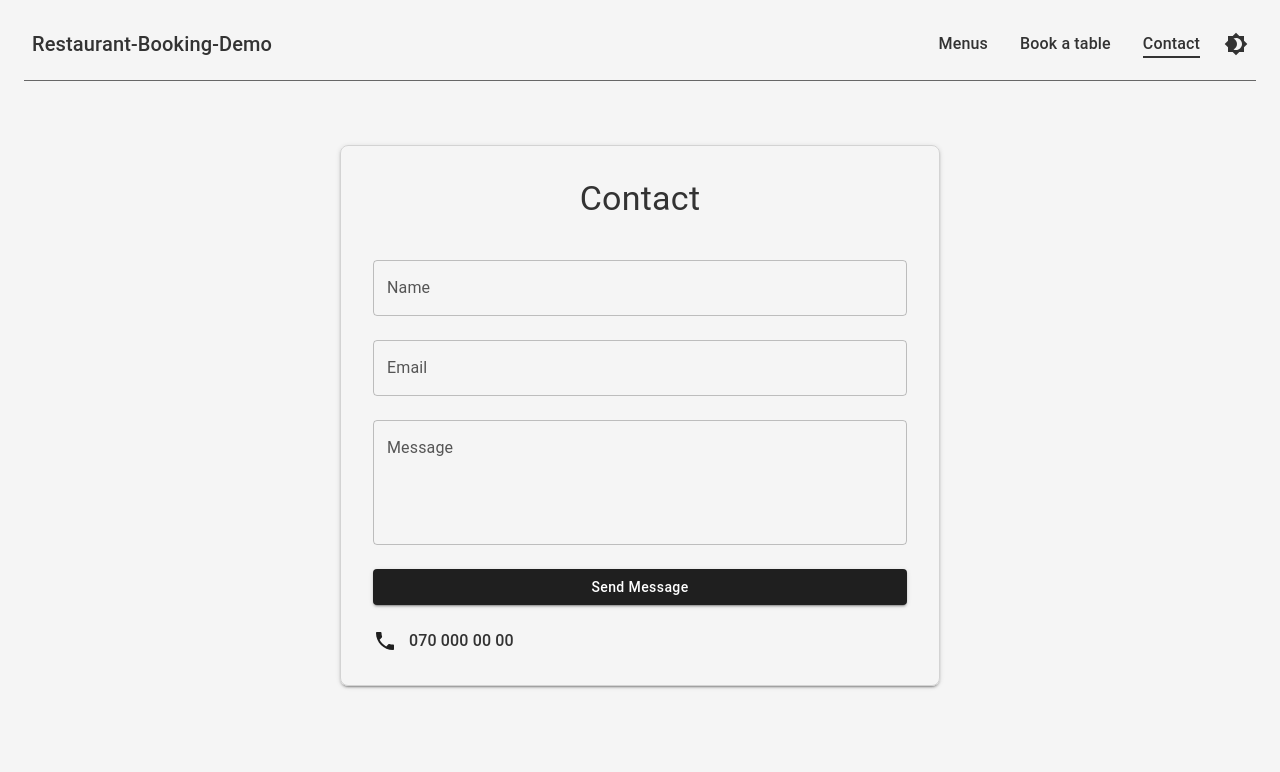
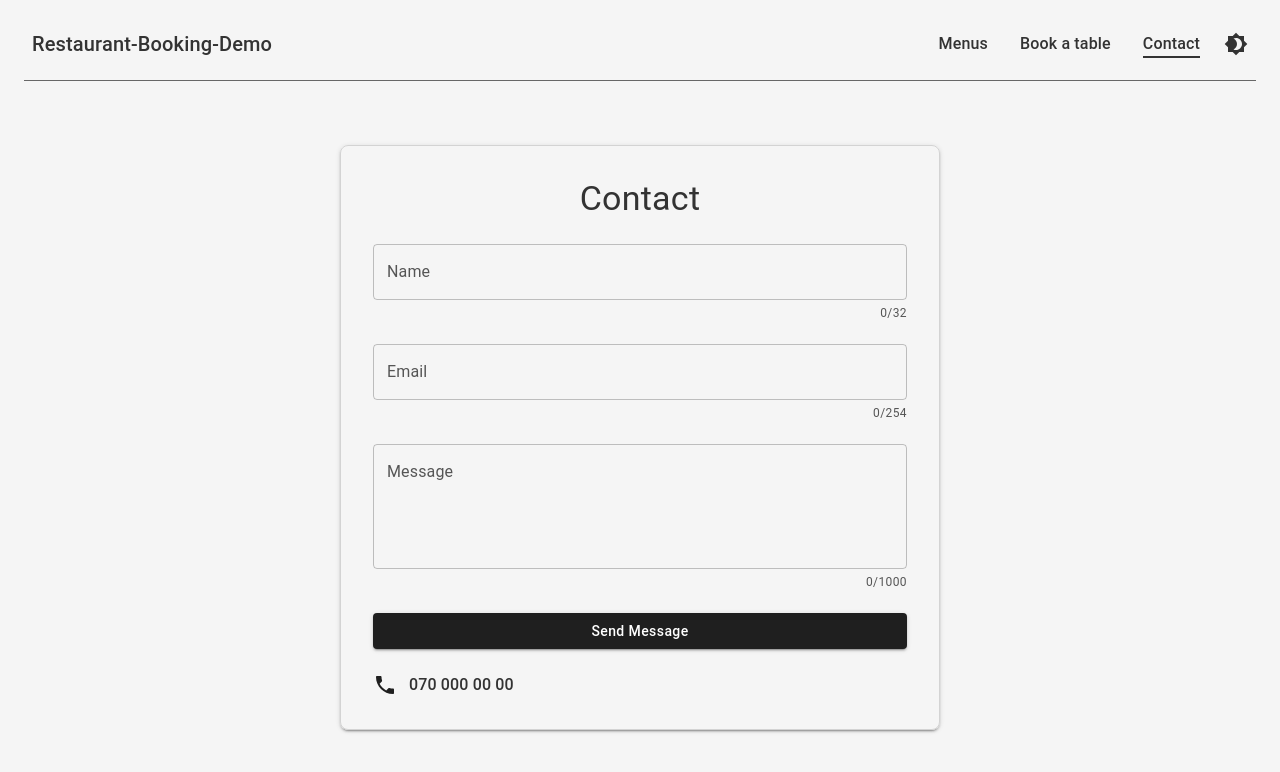
Before and after one commit to AlbinNils98/restaurant-booking-demo, a React (Vite) app in the folder app/: page /contact in a window 1280 px wide. Shown: the top 772 px of the page. Built offline with nearby package versions, Linux system fonts and the light colour scheme; no server answers.

Commit message:
Added mutation call to contact page form
Made some additional styling and error handling.

```diff
--- a/app/src/context/Toast.tsx
+++ b/app/src/context/Toast.tsx
@@ -23,11 +23,26 @@ export function ToastProvider({ children }: { children: ReactNode }) {
       {children}
       <Snackbar
         open={open}
-        autoHideDuration={3000}
+        autoHideDuration={5000}
         onClose={() => setOpen(false)}
         anchorOrigin={{ vertical: "bottom", horizontal: "center" }}
+        sx={{
+          "& .MuiPaper-root": {
+            minWidth: 450,
+            fontSize: "1.2rem",
+            padding: "16px 24px",
+            borderRadius: "12px",
+            boxShadow: "0px 6px 16px rgba(0,0,0,0.2)",
+          },
+        }}
       >
-        <Alert severity={severity} onClose={() => setOpen(false)} sx={{ width: "100%" }}>
+        <Alert
+          severity={severity}
+          onClose={() => setOpen(false)}
+          sx={{
+            fontSize: "1.2rem",
+            padding: "12px 16px",
+          }}>
           {message}
         </Alert>
       </Snackbar>
--- a/app/src/generated/graphql.tsx
+++ b/app/src/generated/graphql.tsx
@@ -53,6 +53,7 @@ export type Mutation = {
   removeMenuItem: Scalars['Boolean']['output'];
   removeReservation: Scalars['Boolean']['output'];
   removeTable: Table;
+  sendContactEmail: Scalars['Boolean']['output'];
   signIn: AuthRes;
   signOut: AuthRes;
   undoTableRemoval: Table;
@@ -120,6 +121,13 @@ export type MutationRemoveReservationArgs = {
 
 export type MutationRemoveTableArgs = {
   tableId: Scalars['ObjectId']['input'];
+};
+
+
+export type MutationSendContactEmailArgs = {
+  email: Scalars['String']['input'];
+  message: Scalars['String']['input'];
+  name: Scalars['String']['input'];
 };
 
 
@@ -358,6 +366,15 @@ export type SignOutMutationVariables = Exact<{ [key: string]: never; }>;
 
 export type SignOutMutation = { __typename?: 'Mutation', signOut: { __typename?: 'authRes', success: boolean } };
 
+export type SendContactEmailMutationVariables = Exact<{
+  name: Scalars['String']['input'];
+  email: Scalars['String']['input'];
+  message: Scalars['String']['input'];
+}>;
+
+
+export type SendContactEmailMutation = { __typename?: 'Mutation', sendContactEmail: boolean };
+
 export type AddReservationMutationVariables = Exact<{
   restaurantId: Scalars['ObjectId']['input'];
   firstName: Scalars['String']['input'];
@@ -595,6 +612,39 @@ export function useSignOutMutation(baseOptions?: Apollo.MutationHookOptions<Sign
 export type SignOutMutationHookResult = ReturnType<typeof useSignOutMutation>;
 export type SignOutMutationResult = Apollo.MutationResult<SignOutMutation>;
 export type SignOutMutationOptions = Apollo.BaseMutationOptions<SignOutMutation, SignOutMutationVariables>;
+export const SendContactEmailDocument = gql`
+    mutation sendContactEmail($name: String!, $email: String!, $message: String!) {
+  sendContactEmail(name: $name, email: $email, message: $message)
+}
+    `;
+export type SendContactEmailMutationFn = Apollo.MutationFunction<SendContactEmailMutation, SendContactEmailMutationVariables>;
+
+/**
+ * __useSendContactEmailMutation__
+ *
+ * To run a mutation, you first call `useSendContactEmailMutation` within a React component and pass it any options that fit your needs.
+ * When your component renders, `useSendContactEmailMutation` returns a tuple that includes:
+ * - A mutate function that you can call at any time to execute the mutation
+ * - An object with fields that represent the current status of the mutation's execution
+ *
+ * @param baseOptions options that will be passed into the mutation, supported options are listed on: https://www.apollographql.com/docs/react/api/react-hooks/#options-2;
+ *
+ * @example
+ * const [sendContactEmailMutation, { data, loading, error }] = useSendContactEmailMutation({
+ *   variables: {
+ *      name: // value for 'name'
+ *      email: // value for 'email'
+ *      message: // value for 'message'
+ *   },
+ * });
+ */
+export function useSendContactEmailMutation(baseOptions?: Apollo.MutationHookOptions<SendContactEmailMutation, SendContactEmailMutationVariables>) {
+        const options = {...defaultOptions, ...baseOptions}
+        return Apollo.useMutation<SendContactEmailMutation, SendContactEmailMutationVariables>(SendContactEmailDocument, options);
+      }
+export type SendContactEmailMutationHookResult = ReturnType<typeof useSendContactEmailMutation>;
+export type SendContactEmailMutationResult = Apollo.MutationResult<SendContactEmailMutation>;
+export type SendContactEmailMutationOptions = Apollo.BaseMutationOptions<SendContactEmailMutation, SendContactEmailMutationVariables>;
 export const AddReservationDocument = gql`
     mutation AddReservation($restaurantId: ObjectId!, $firstName: String!, $lastName: String!, $message: String, $sittingStart: DateTime!, $partySize: Int!, $email: String!) {
   addReservation(
--- /dev/null
+++ b/app/src/graphql/mutation/contact.ts
@@ -0,0 +1,7 @@
+import gql from 'graphql-tag';
+
+export const SEND_CONTACT_EMAIL_MUTATION = gql`
+mutation sendContactEmail($name: String!, $email: String!, $message: String!){
+  sendContactEmail(name: $name, email: $email, message: $message)
+}
+`;
--- a/app/src/pages/contact/index.tsx
+++ b/app/src/pages/contact/index.tsx
@@ -1,33 +1,61 @@
+import { useMutation } from '@apollo/client';
 import { Phone } from '@mui/icons-material';
-import { Alert, Box, Button, Stack, TextField, Typography } from '@mui/material';
+import { Box, Button, CircularProgress, Stack, TextField, Typography } from '@mui/material';
 import { useState } from 'react';
+import type { SendContactEmailMutation, SendContactEmailMutationVariables } from '../../generated/graphql';
+import { SEND_CONTACT_EMAIL_MUTATION } from '../../graphql/mutation/contact';
+import { useToast } from '../../context/Toast';
 
 const ContactPage = () => {
-  const [formData, setFormData] = useState({
+  const { showToast } = useToast();
+
+  const [formData, setFormData] = useState<SendContactEmailMutationVariables>({
     name: "",
     email: "",
     message: "",
   });
 
+  const [serverError, setServerErrorMessage] = useState<string | null>(null);
   const [errors, setErrors] = useState<{ name?: string; email?: string; message?: string }>({});
-  const [submitted, setSubmitted] = useState(false);
+  const maxNameLength = 32;
+  const maxMessageLength = 1000;
+  const maxEmailLength = 254;
+
+
+  const [sendContactEmail, { loading }] = useMutation<SendContactEmailMutation, SendContactEmailMutationVariables>(SEND_CONTACT_EMAIL_MUTATION, {
+    onCompleted: () => {
+      setServerErrorMessage(null);
+      showToast('Message sent!', 'success');
+      setFormData({
+        name: '',
+        email: '',
+        message: ''
+      })
+    },
+    onError: (error) => setServerErrorMessage(error.message)
+  });
+
 
   const validate = () => {
     const newErrors: typeof errors = {};
     if (!formData.name.trim()) newErrors.name = "Name is required";
+    if (formData.name.length > maxNameLength) newErrors.name = 'Name cannot contain more than 32 characters'
     if (!formData.email.trim()) newErrors.email = "Email is required";
-    else if (!/\S+@\S+\.\S+/.test(formData.email)) newErrors.email = "Invalid email";
+    else if (!/^[^\s@]+@[^\s@]+\.[^\s@]+$/.test(formData.email)) newErrors.email = "Invalid email format";
     if (!formData.message.trim()) newErrors.message = "Message is required";
+    if (formData.message.length > maxMessageLength) newErrors.message = "Message cannot contain more than 1000 characters";
+
     setErrors(newErrors);
     return Object.keys(newErrors).length === 0;
   };
 
+
+
   const handleSubmit = (e: React.FormEvent) => {
     e.preventDefault();
     if (!validate()) return;
-    console.log("Form submitted", formData);
-    setSubmitted(true);
-    setFormData({ name: "", email: "", message: "" });
+
+    sendContactEmail({ variables: formData });
   };
 
   return (
@@ -44,45 +72,54 @@ const ContactPage = () => {
         Contact
       </Typography>
 
-      {submitted && <Alert severity="success" sx={{ mb: 2 }}>Your message has been sent!</Alert>}
-
-      <form onSubmit={handleSubmit}>
+      <form onSubmit={handleSubmit} style={{ display: 'flex', flexDirection: 'column', gap: 20 }}>
+        <Stack>
           <TextField
             label="Name"
             fullWidth
-          margin="normal"
             value={formData.name}
             onChange={(e) => setFormData({ ...formData, name: e.target.value })}
+            slotProps={{ htmlInput: { maxLength: maxNameLength } }}
             error={!!errors.name}
             helperText={errors.name}
           />
+          <CharacterCounter currentLength={formData.name.length} maxLength={maxNameLength} />
+        </Stack>
 
+        <Stack>
           <TextField
             label="Email"
-          type="email"
             fullWidth
-          margin="normal"
+            helperText={errors.email}
+            onChange={(e) => setFormData({ ...formData, email: e.target.value })}
+            slotProps={{ htmlInput: { maxLength: maxEmailLength } }}
             value={formData.email}
-          onChange={(e) => setFormData({ ...formData, email: e.target.value })}
             error={!!errors.email}
-          helperText={errors.email}
           />
+          <CharacterCounter currentLength={formData.email.length} maxLength={maxEmailLength} />
 
+        </Stack>
+        <Stack>
           <TextField
             label="Message"
             multiline
             minRows={4}
             fullWidth
-          margin="normal"
             value={formData.message}
             onChange={(e) => setFormData({ ...formData, message: e.target.value })}
+            slotProps={{ htmlInput: { maxLength: maxMessageLength } }}
             error={!!errors.message}
             helperText={errors.message}
           />
+          <CharacterCounter currentLength={formData.message.length} maxLength={maxMessageLength} />
 
-        <Button type="submit" variant="contained" color="primary" fullWidth sx={{ mt: 2 }}>
+        </Stack>
+
+        {loading ? <CircularProgress sx={{ alignSelf: 'center' }} /> : <Button type="submit" variant="contained" color="primary" fullWidth>
           Send Message
-        </Button>
+        </Button>}
+        {serverError && <Typography color='error' alignSelf='center' border='solid 2px' borderRadius={1} p={1}>{serverError}</Typography>}
+
       </form>
 
       <Stack direction="row" alignItems="center" spacing={1.5} mt={3}>
@@ -107,4 +144,16 @@ const ContactPage = () => {
   );
 };
 
+const CharacterCounter = ({ currentLength, maxLength }: { currentLength: number, maxLength: number }) => {
+  return (
+    <Typography
+      variant="caption"
+      color={currentLength === maxLength ? 'error' : 'textSecondary'}
+      sx={{ display: 'block', textAlign: 'right', mt: 0.5 }}
+    >
+      {currentLength}/{maxLength}
+    </Typography>
+  );
+}
+
 export default ContactPage;
```
Also changed, not shown: 1 other file (tests, documents, lock files or other folders). Lines whose indentation alone changed are shown as unchanged.
